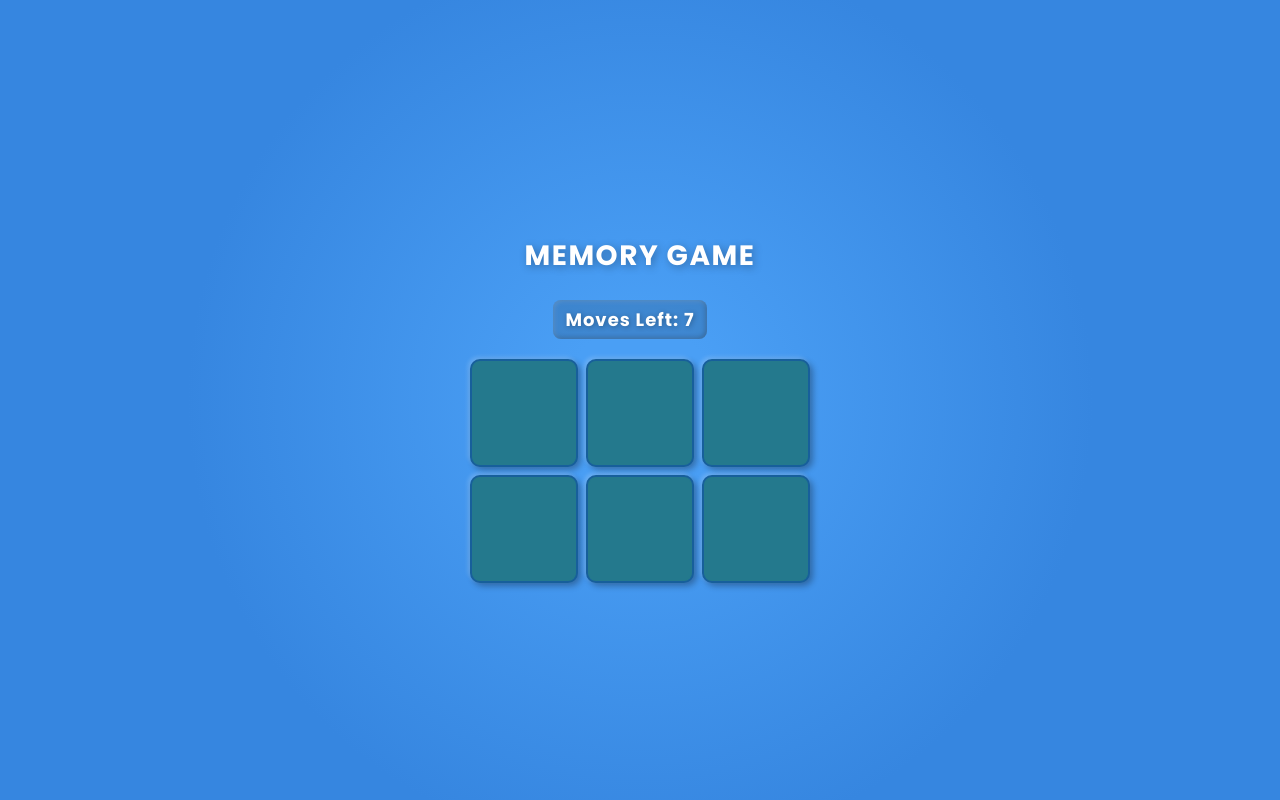
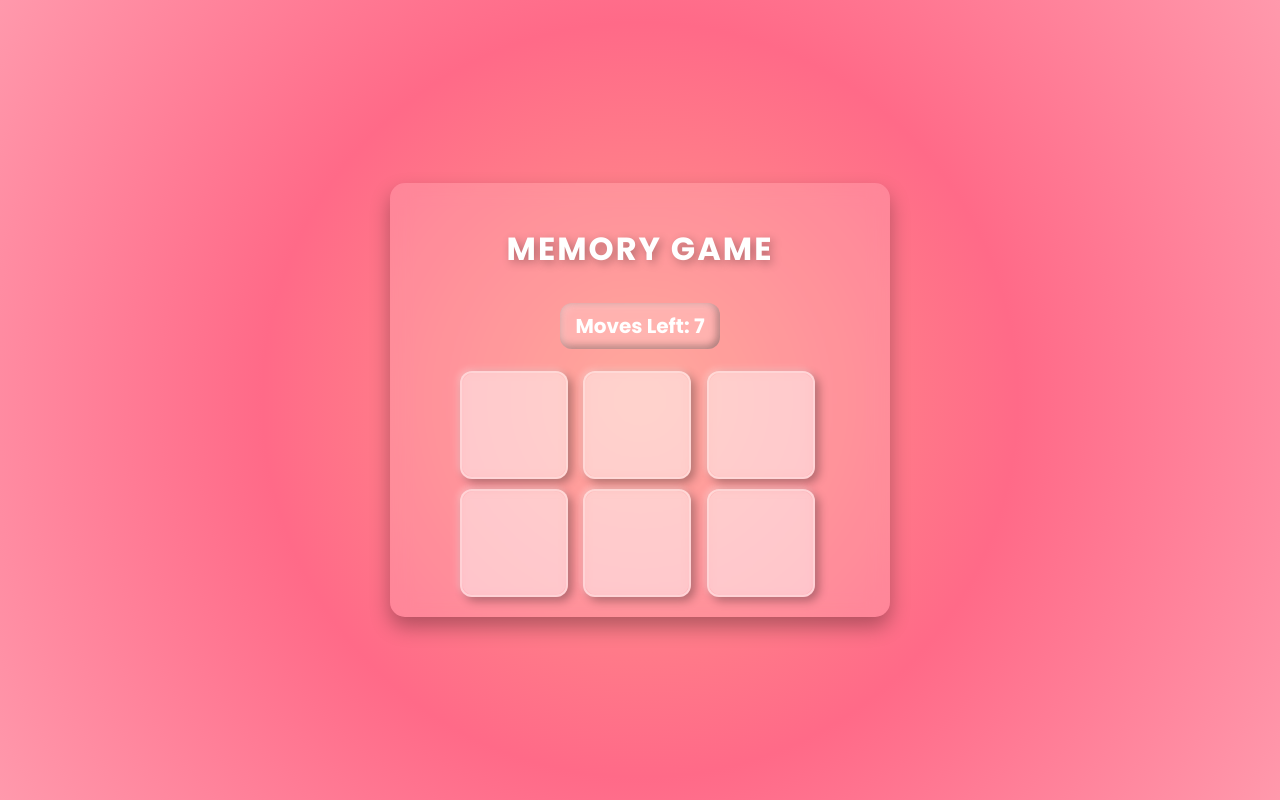
Before and after one commit to DYF-Software/memory, a plain HTML site: page index.html in a window 1280 px wide. Drawn offline with Linux system fonts and the light colour scheme.

Commit message:
new style

```diff
--- a/script.js
+++ b/script.js
@@ -25,6 +25,7 @@ function flipCard(card) {
     lockBoard = true;
     checkForMatch();
 }
+
 
 function checkForMatch() {
     let isMatch = firstCard.dataset.name === secondCard.dataset.name;
--- a/style.css
+++ b/style.css
@@ -7,7 +7,7 @@ body {
     justify-content: center;
     height: 100vh;
     width: 100vw;
-    background: radial-gradient(circle at center, #4a9ff5 10%, #3686e0 60%);
+    background: radial-gradient(circle at center, #ff9a8b, #ff6a88, #ff99ac);
     color: white;
     font-family: 'Poppins', sans-serif;
     text-align: center;
@@ -23,45 +23,43 @@ body {
     justify-content: center;
     width: 90vw;
     max-width: 500px;
-    max-height: 600px;
-    padding: 15px;
+    padding: 20px;
     box-sizing: border-box;
+    backdrop-filter: blur(10px);
+    background: rgba(255, 255, 255, 0.15);
+    border-radius: 15px;
+    box-shadow: 0 10px 20px rgba(0, 0, 0, 0.3);
 }
 
 h1 {
-    font-size: clamp(20px, 3vw, 28px);
-    margin-bottom: 5px;
-    color: #ffffff;
+    font-size: clamp(22px, 4vw, 32px);
+    margin-bottom: 10px;
     font-weight: 700;
     text-transform: uppercase;
-    text-shadow: 2px 2px 8px rgba(0, 0, 0, 0.3);
-    letter-spacing: 1.5px;
-    text-align: center;
+    text-shadow: 3px 3px 10px rgba(0, 0, 0, 0.3);
+    letter-spacing: 2px;
 }
 
 .moves {
-    font-size: clamp(14px, 2.5vw, 18px);
+    font-size: clamp(16px, 2.5vw, 20px);
     font-weight: bold;
     color: #ffffff;
-    background: rgba(0, 0, 0, 0.15);
-    padding: 6px 12px;
-    border-radius: 8px;
-    text-shadow: 1px 1px 5px rgba(0, 0, 0, 0.3);
-    letter-spacing: 1px;
-    margin-bottom: 10px;
+    background: rgba(255, 255, 255, 0.2);
+    padding: 8px 15px;
+    border-radius: 12px;
+    box-shadow: inset 2px 2px 8px rgba(255, 255, 255, 0.3),
+                inset -2px -2px 8px rgba(0, 0, 0, 0.4);
+    margin-bottom: 12px;
     display: inline-block;
-    box-shadow: inset 1px 1px 5px rgba(255, 255, 255, 0.2),
-                inset -1px -1px 5px rgba(0, 0, 0, 0.3);
-    margin-right: 20px;
 }
 
 .cards {
     display: grid;
     justify-content: center;
-    gap: 8px;
+    gap: 10px;
     margin-top: 10px;
     width: 100%;
-    max-width: 340px;
+    max-width: 360px;
     margin-left: auto;
     margin-right: auto;
 }
@@ -79,28 +77,23 @@ h1 {
 }
 
 .card {
+    position: relative;
     width: 100%;
     aspect-ratio: 1 / 1;
-    background: #24798d;
+    background: rgba(255, 255, 255, 0.25);
+    backdrop-filter: blur(5px);
     color: white;
-    font-size: clamp(16px, 3vw, 22px);
+    font-size: clamp(18px, 3vw, 24px);
     display: flex;
     justify-content: center;
     align-items: center;
     cursor: pointer;
-    position: relative;
     transform-style: preserve-3d;
-    transition: transform 0.3s, box-shadow 0.2s;
-    border-radius: 10px;
-    border: 2px solid #175f9b;
-    box-shadow: 3px 3px 6px rgba(0, 0, 0, 0.3),
-                -2px -2px 4px rgba(255, 255, 255, 0.2);
-}
-
-.card:active {
-    box-shadow: 5px 5px 10px rgba(0, 0, 0, 0.4),
-                -2px -2px 5px rgba(255, 255, 255, 0.3);
-    transform: scale(0.95);
+    transition: transform 0.5s ease, box-shadow 0.3s ease;
+    border-radius: 12px;
+    border: 2px solid rgba(255, 255, 255, 0.4);
+    box-shadow: 4px 4px 10px rgba(0, 0, 0, 0.3),
+                -2px -2px 6px rgba(255, 255, 255, 0.3);
 }
 
 .card .front,
@@ -111,35 +104,42 @@ h1 {
     display: flex;
     justify-content: center;
     align-items: center;
-    backface-visibility: hidden;
-    font-size: clamp(28px, 7vw, 48px);
-    border-radius: 10px;
+    font-size: clamp(30px, 7vw, 50px);
+    border-radius: 12px;
+    transition: opacity 0.3s ease-in-out;
+    backface-visibility: hidden; /* Arka tarafın gizlenmesini sağlar */
 }
 
 .card .front {
     background: white;
     color: black;
     transform: rotateY(180deg);
-    border-radius: 10px;
 }
 
 .card .back {
-    background: #24798d;
-    font-size: clamp(28px, 7vw, 48px);
+    background: rgba(255, 255, 255, 0.2);
     color: #ffffff;
     font-weight: bold;
-    text-shadow: 2px 2px 8px rgba(0, 0, 0, 0.3);
-    border-radius: 10px;
+    text-shadow: 3px 3px 8px rgba(0, 0, 0, 0.4);
 }
 
 .card.flipped {
     transform: rotateY(180deg);
 }
 
+.card.flipped .front {
+    backface-visibility: visible; /* Ön yüzün görünmesini sağlar */
+}
+
+.card.flipped .back {
+    backface-visibility: hidden; /* Arka yüzün kaybolmasını sağlar */
+}
+
+
 .card.matched {
     opacity: 0;
     visibility: hidden;
-    transition: opacity 0.5s ease-out;
+    transition: opacity 0.6s ease-out;
 }
 
 .popup {
@@ -148,71 +148,46 @@ h1 {
     top: 50%;
     left: 50%;
     transform: translate(-50%, -50%);
-    background: rgba(36, 121, 141, 0.95);
-    padding: clamp(10px, 3vw, 20px);
-    border-radius: 12px;
-    box-shadow: 0 0 15px rgba(255, 255, 255, 0.3);
+    background: rgba(255, 255, 255, 0.3);
+    backdrop-filter: blur(12px);
+    padding: clamp(12px, 3vw, 25px);
+    border-radius: 15px;
+    box-shadow: 0 0 20px rgba(255, 255, 255, 0.3);
     text-align: center;
     color: #ffffff;
     width: 85%;
-    max-width: 320px;
-    border: 2px solid #175f9b;
+    max-width: 340px;
+    border: 2px solid rgba(255, 255, 255, 0.4);
 }
 
 .popup-content {
-    font-size: clamp(14px, 2.5vw, 18px);
+    font-size: clamp(16px, 3vw, 20px);
     font-weight: bold;
     letter-spacing: 1px;
-    text-shadow: 1px 1px 5px rgba(0, 0, 0, 0.3);
-    padding-bottom: 10px;
+    text-shadow: 2px 2px 6px rgba(0, 0, 0, 0.4);
+    padding-bottom: 12px;
 }
 
 button {
-    margin-top: 10px;
-    padding: clamp(6px, 2vw, 10px) clamp(12px, 3vw, 18px);
-    font-size: clamp(12px, 2.5vw, 16px);
-    background: #ffffff;
-    color: #0078d4;
+    margin-top: 12px;
+    padding: clamp(8px, 2vw, 12px) clamp(14px, 3vw, 20px);
+    font-size: clamp(14px, 2.5vw, 18px);
+    background: linear-gradient(135deg, #ff9a8b, #ff6a88, #ff99ac);
+    color: white;
     border: none;
-    border-radius: 5px;
+    border-radius: 8px;
     cursor: pointer;
     font-weight: bold;
-    box-shadow: 2px 2px 8px rgba(0, 0, 0, 0.2);
+    box-shadow: 3px 3px 10px rgba(0, 0, 0, 0.3);
+    transition: all 0.3s ease;
 }
 
 button:hover {
-    background: #e6f2ff;
-    color: #005ea1;
-}
-/*
-@media (max-width: 400px) {
-    .popup {
-        width: 90%;
-        max-width: 280px;
-        padding: 10px;
-    }
-
-    .popup-content {
-        font-size: 14px;
-    }
-
-    button {
-        font-size: 12px;
-        padding: 8px 12px;
-    }
+    background: linear-gradient(135deg, #ff8b94, #ff6a88, #ff99ac);
+    transform: scale(1.05);
 }
 
-@media (min-width: 768px) {
-    .popup {
-        max-width: 360px;
-    }
-
-    .popup-content {
-        font-size: 18px;
-    }
-
-    button {
-        font-size: 14px;
-        padding: 10px 15px;
-    }
-} */
+button:active {
+    transform: scale(0.95);
+    box-shadow: 5px 5px 12px rgba(0, 0, 0, 0.4);
+}
```
